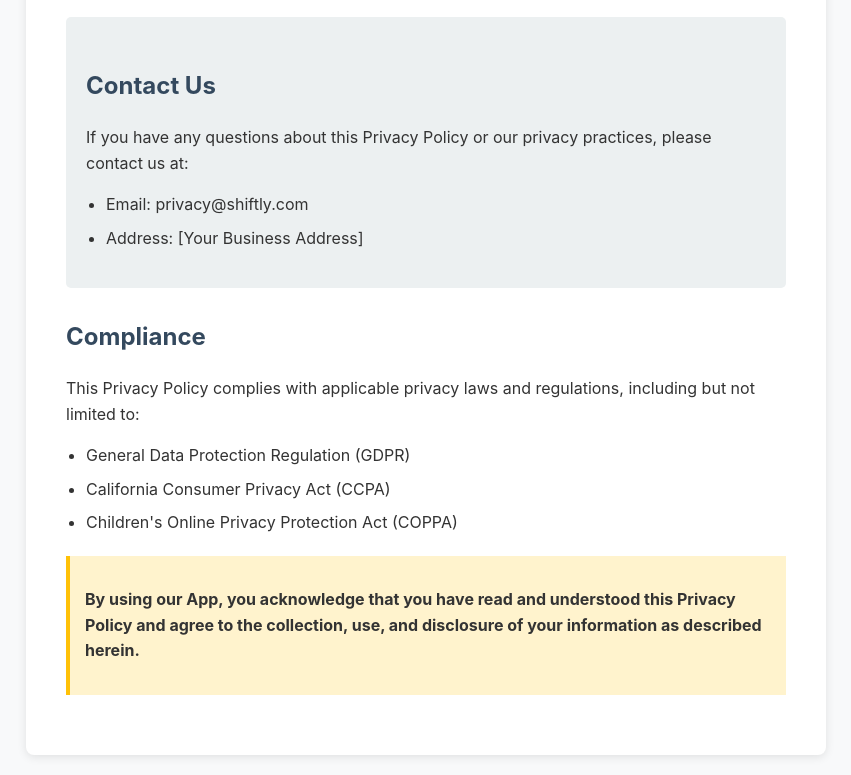
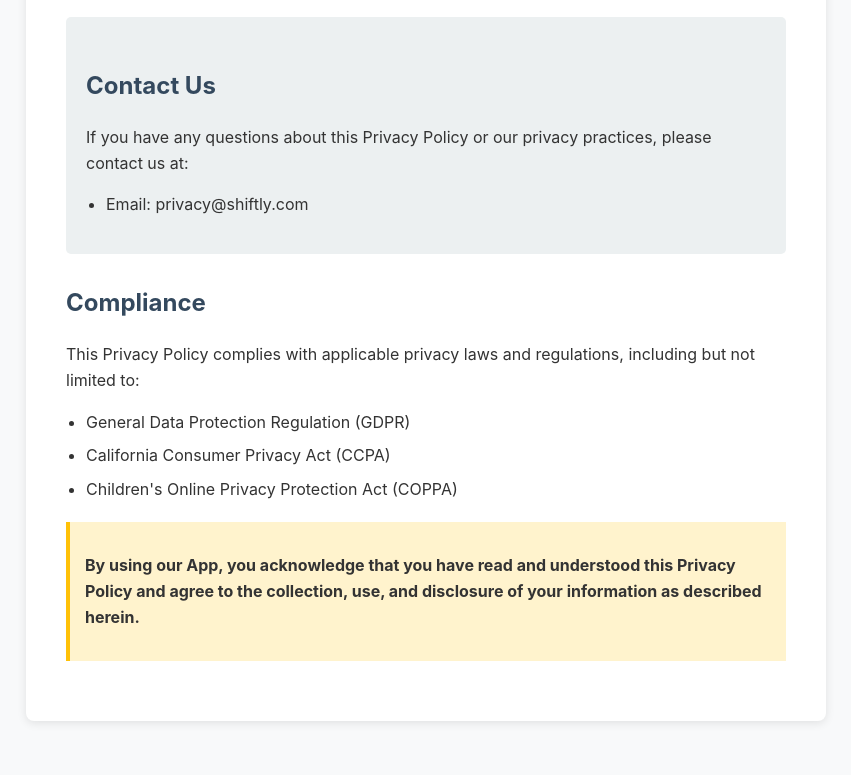
Before and after one commit to pclark0729/shiftly-privacy-policy, a plain HTML site: page index.html in a window 1280 px wide. Shown: the part 3396-4171 px from the top of the page, without its empty margins (214-1065 px from the left). After the commit the page ends 4137 px from the top, so only its background shows below. Drawn offline with Linux system fonts and the light colour scheme.

Commit message:
Update index.html

```diff
--- a/index.html
+++ b/index.html
@@ -165,7 +165,6 @@
             <p>If you have any questions about this Privacy Policy or our privacy practices, please contact us at:</p>
             <ul>
                 <li>Email: privacy@shiftly.com</li>
-                <li>Address: [Your Business Address]</li>
             </ul>
         </div>
 
```
